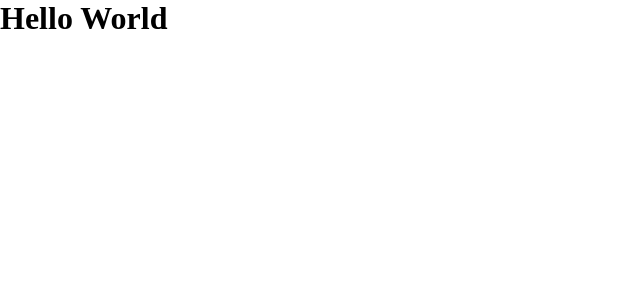
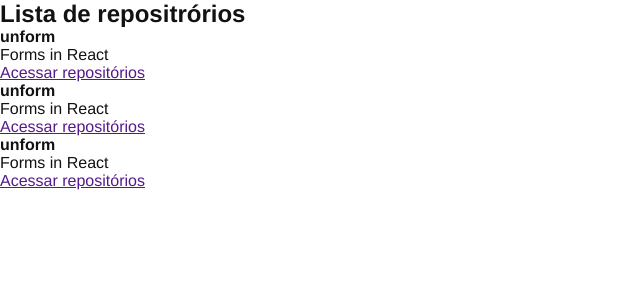
Before and after one commit to MathPSantos/ignite-reactjs, a React app in the folder 01-github-explorer/: page / in a window 1280 px wide. Shown: the top 300 px of the page, without its empty margins (0-640 px from the left). Built offline with nearby package versions, Linux system fonts and the light colour scheme.

Commit message:
01: Develop first RepositoriesList component

```diff
--- a/01-github-explorer/src/App.jsx
+++ b/01-github-explorer/src/App.jsx
@@ -1,5 +1,7 @@
+import { RepositoryList } from './components/RepositoryList'
+
 import './styles/global.scss'
 
 export function App() {
-  return <h1>Hello World</h1>
+  return <RepositoryList />
 }
--- /dev/null
+++ b/01-github-explorer/src/components/RepositoryList.jsx
@@ -0,0 +1,36 @@
+export function RepositoryList() {
+  return(
+    <section className="repository-list">
+      <h1>Lista de repositrórios</h1>
+
+      <ul>
+        <li>
+          <strong>unform</strong>
+          <p>Forms in React</p>
+
+          <a href="">
+            Acessar repositórios
+          </a>
+        </li>
+
+        <li>
+          <strong>unform</strong>
+          <p>Forms in React</p>
+
+          <a href="">
+            Acessar repositórios
+          </a>
+        </li>
+
+        <li>
+          <strong>unform</strong>
+          <p>Forms in React</p>
+
+          <a href="">
+            Acessar repositórios
+          </a>
+        </li>
+      </ul>
+    </section>
+  )
+}
--- a/01-github-explorer/src/styles/global.scss
+++ b/01-github-explorer/src/styles/global.scss
@@ -5,5 +5,6 @@
 }
 
 body {
-  font: Arial, Helvetica, sans-serif;
+  font: 16px 'Helvetica Neue', Arial, sans-serif;
+  color: #121214;
 }
```
